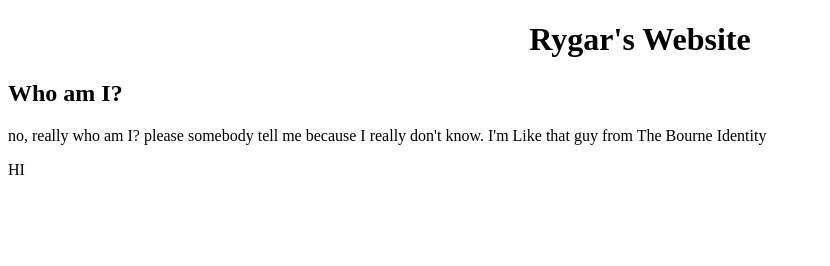
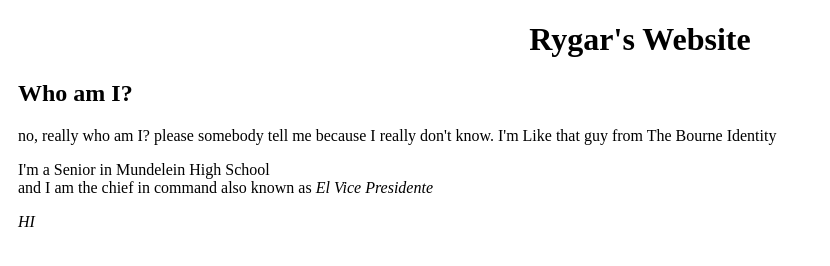
Before and after one commit to RockersDriven/RockersDriven.github.io, a plain HTML site: page index.html in a window 1280 px wide. Shown: the whole page, without its empty margins (0-830 px from the left). Drawn offline with Linux system fonts and the light colour scheme.

Commit message:
Added more text

```diff
--- a/index.html
+++ b/index.html
@@ -7,6 +7,7 @@
     <style>
       #body{
         margin: auto;
+        margin: 10px;
       }
     </style>
   </head>
@@ -16,7 +17,9 @@
     <h1 align = "center" >Rygar's Website</h1>
     <h2>Who am I?</h2>
       <p class= "Who am I">no, really who am I? please somebody tell me because I really don't know. I'm Like that guy from The Bourne Identity</p>
-      <p class= "Who am I"></p>
+      <p class= "Who am I">I'm a Senior in Mundelein High School<br>
+      and I am the chief in command also known as <i>El Vice Presidente<i>
+      </p>
     <p>HI</p>
     </div>
   </body>
```
